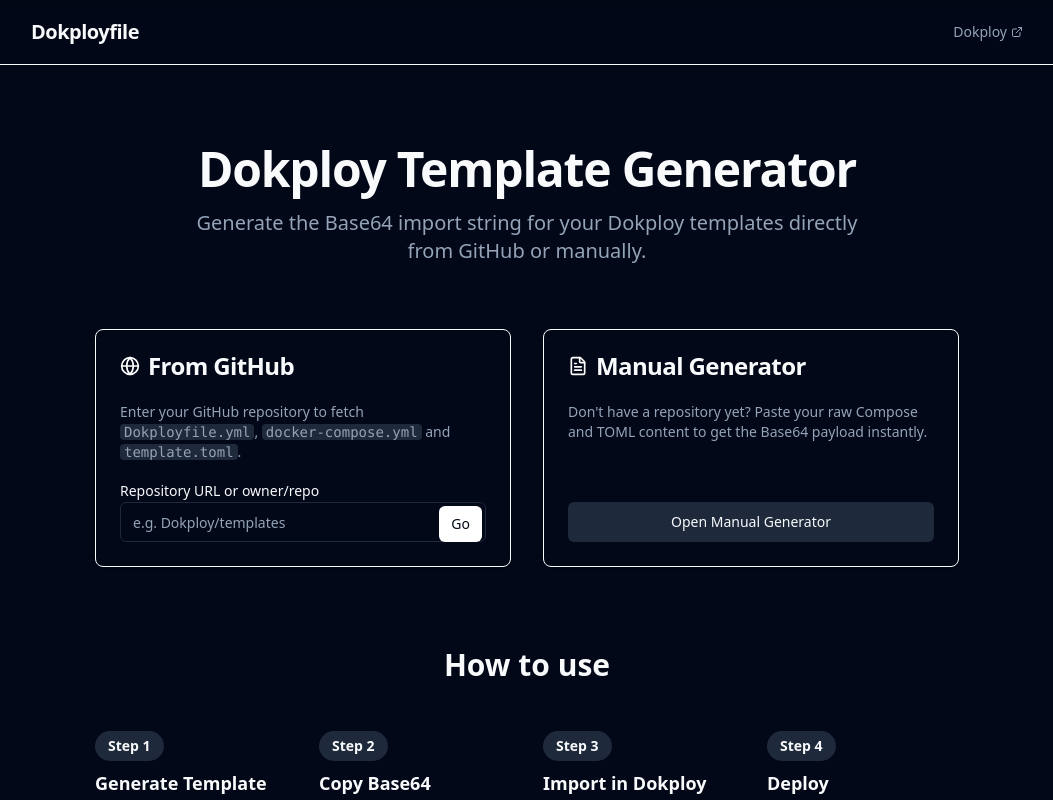
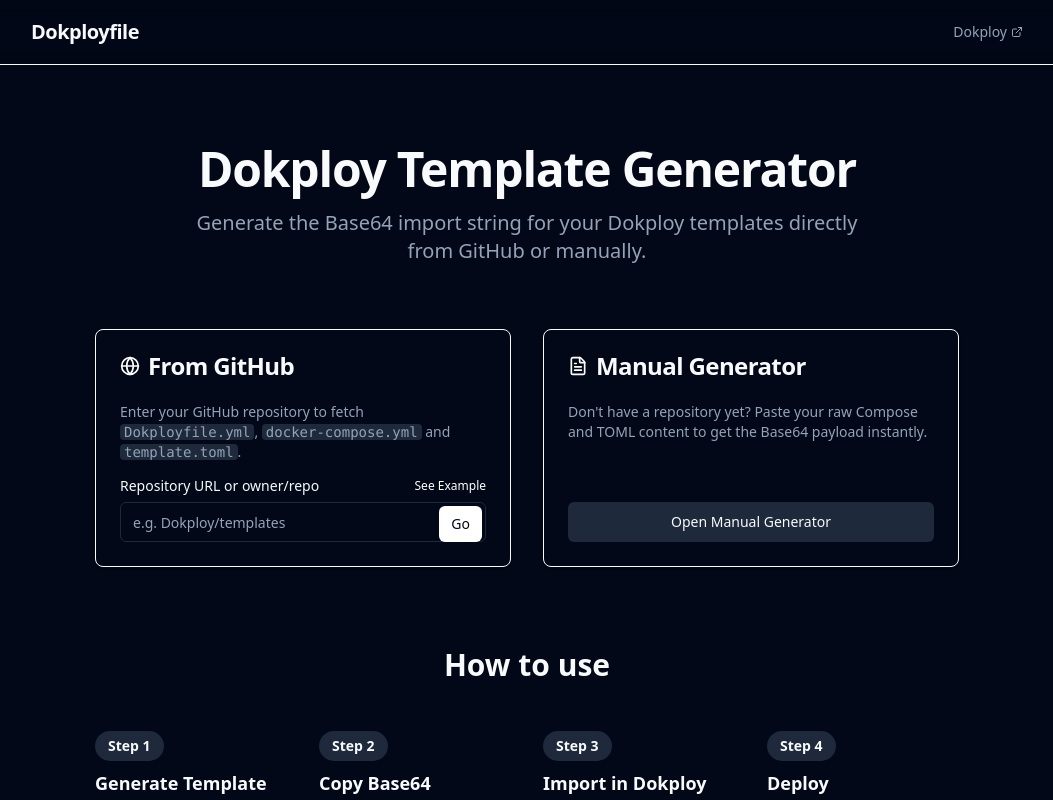
Before and after one commit to dealenx/Dokployfile, a Nuxt app: page / in a window 1280 px wide. Shown: the top 800 px of the page, without its empty margins (113-1166 px from the left). Built offline with nearby package versions, Linux system fonts and the light colour scheme.

Commit message:
feat: add example link to repository input label for better user guidance

```diff
--- a/app/pages/index.vue
+++ b/app/pages/index.vue
@@ -81,7 +81,12 @@
             Enter your GitHub repository to fetch <code class="bg-muted px-1 rounded">Dokployfile.yml</code>, <code class="bg-muted px-1 rounded">docker-compose.yml</code> and <code class="bg-muted px-1 rounded">template.toml</code>.
           </p>
           <div class="space-y-2">
-            <Label>Repository URL or owner/repo</Label>
+            <div class="flex items-center justify-between">
+              <Label>Repository URL or owner/repo</Label>
+              <NuxtLink to="/dealenx/dokployfile-template-databasus" class="text-xs text-primary hover:underline">
+                See Example
+              </NuxtLink>
+            </div>
             <div class="relative">
               <Input
                 v-model="repoInput"
```
